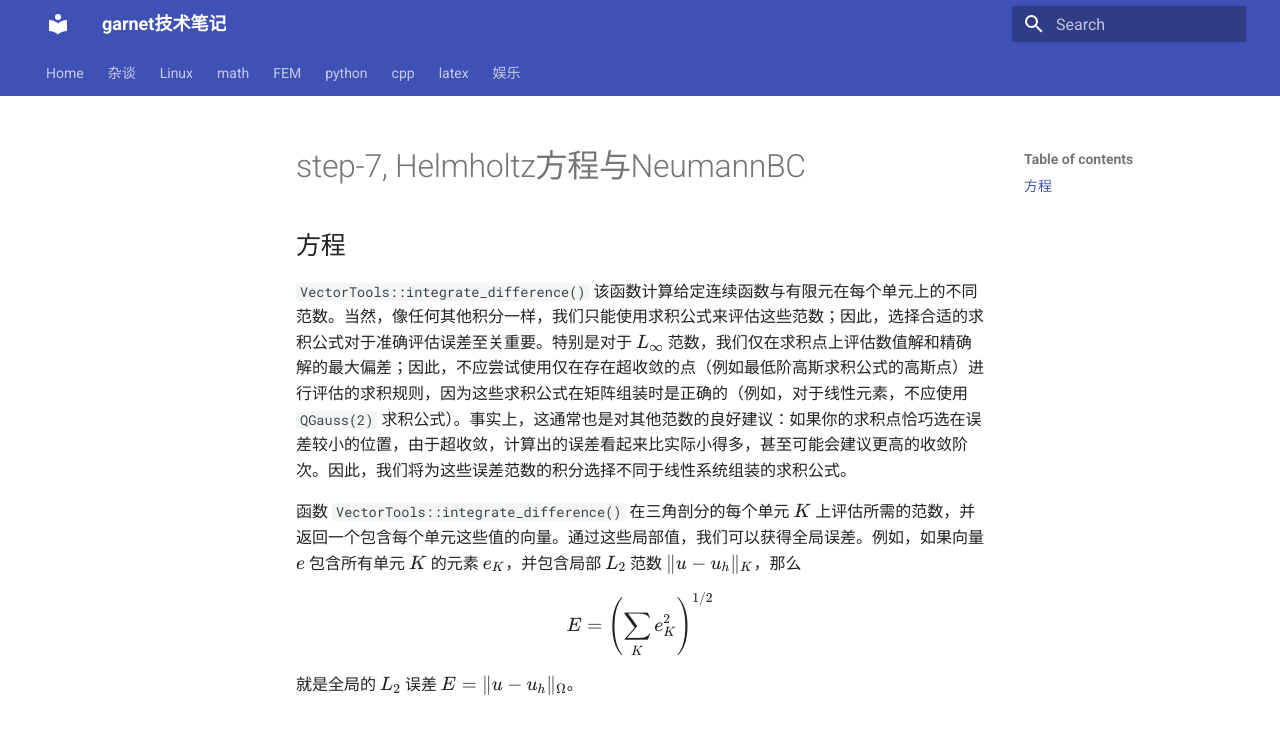
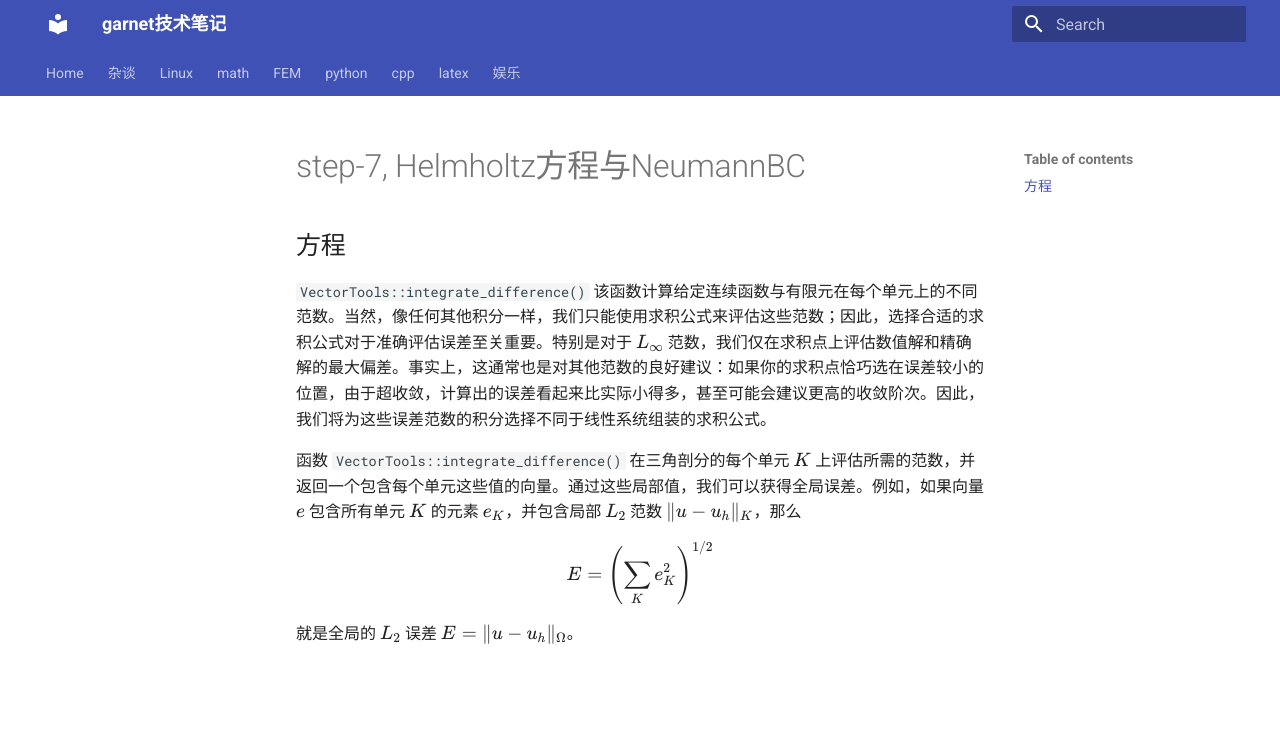
Before and after one commit to ymma98/technotes, an MkDocs documentation site: the page built from docs/FEM/dealii-07_Helmholtz方程与NeumannBC.md, in a window 1280 px wide. Shown: the top 734 px of the page. Built offline with MkDocs 1.6.1 and Material for MkDocs 9.7.7, drawn with Linux system fonts in a browser that asks for light colours.

Commit message:
docs/FEM/dealii-07_Helmholtz方程与NeumannBC.md updated from https://stackedit.cn/

```diff
--- a/docs/FEM/dealii-07_Helmholtz方程与NeumannBC.md
+++ b/docs/FEM/dealii-07_Helmholtz方程与NeumannBC.md
@@ -2,9 +2,9 @@
 
 ## 方程
 
- `VectorTools::integrate_difference()` 该函数计算给定连续函数与有限元在每个单元上的不同范数。当然，像任何其他积分一样，我们只能使用求积公式来评估这些范数；因此，选择合适的求积公式对于准确评估误差至关重要。特别是对于 $L_{\infty}$ 范数，我们仅在求积点上评估数值解和精确解的最大偏差；因此，不应尝试使用仅在存在超收敛的点（例如最低阶高斯求积公式的高斯点）进行评估的求积规则，因为这些求积公式在矩阵组装时是正确的（例如，对于线性元素，不应使用 `QGauss(2)` 求积公式）。事实上，这通常也是对其他范数的良好建议：如果你的求积点恰巧选在误差较小的位置，由于超收敛，计算出的误差看起来比实际小得多，甚至可能会建议更高的收敛阶次。因此，我们将为这些误差范数的积分选择不同于线性系统组装的求积公式。
+ `VectorTools::integrate_difference()` 该函数计算给定连续函数与有限元在每个单元上的不同范数。当然，像任何其他积分一样，我们只能使用求积公式来评估这些范数；因此，选择合适的求积公式对于准确评估误差至关重要。特别是对于 $L_{\infty}$ 范数，我们仅在求积点上评估数值解和精确解的最大偏差。事实上，这通常也是对其他范数的良好建议：如果你的求积点恰巧选在误差较小的位置，由于超收敛，计算出的误差看起来比实际小得多，甚至可能会建议更高的收敛阶次。因此，我们将为这些误差范数的积分选择不同于线性系统组装的求积公式。
 
-函数 `VectorTools::integrate_difference()` 在三角剖分的每个单元 \( K \) 上评估所需的范数，并返回一个包含每个单元这些值的向量。通过这些局部值，我们可以获得全局误差。例如，如果向量 \( e \) 包含所有单元 \( K \) 的元素 \( e_K \)，并包含局部 \( L_2 \) 范数 \( \|u - u_h\|_K \)，那么
+函数 `VectorTools::integrate_difference()` 在三角剖分的每个单元 $K$ 上评估所需的范数，并返回一个包含每个单元这些值的向量。通过这些局部值，我们可以获得全局误差。例如，如果向量 \( e \) 包含所有单元 \( K \) 的元素 \( e_K \)，并包含局部 \( L_2 \) 范数 \( \|u - u_h\|_K \)，那么
 
 $$
 E = \left( \sum_K e_K^2 \right)^{1/2}
```
Also changed, not shown: other parts of docs/FEM/dealii-07_Helmholtz方程与NeumannBC.md (+1 -1 lines).
